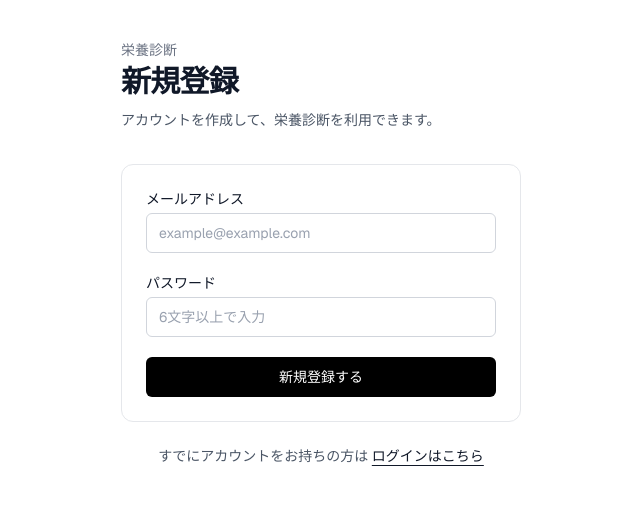
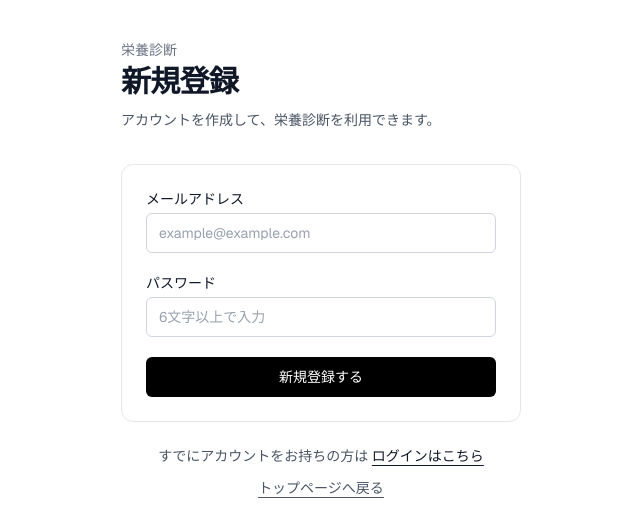
Before and after one commit to arasei/personal-nutrition-app, a Next.js app in the folder web/: page /signup in a window 1280 px wide. Shown: the top 532 px of the page, without its empty margins (319-959 px from the left). Built offline with nearby package versions, Linux system fonts and the light colour scheme; no server answers.

Commit message:
feat: トップページからの主要導線を整理

```diff
--- a/web/app/diagnosis/start/page.tsx
+++ b/web/app/diagnosis/start/page.tsx
@@ -12,14 +12,39 @@
 
 
 
+// このファイル内の流れ
+
+// /diagnosis/start
+//       ↓
+// 説明表示
+//       ↓
+// StartButton
+//       ↓
+// 認証確認
+//       ↓
+// 診断作成API
+
+
+
+import Link from "next/link";
 import StartButton from "./StartButton";
 
 export default function DiagnosisStartPage() {
   return (
     <main style={{ padding: 24 }}>
       <h1>診断を始める</h1>
+
       <p>ボタンを押すと質問1に進みます。</p>
+
       <StartButton />
+
+      {/* トップページ(/)への遷移リンク */}
+      <Link
+        href="/"
+        className="mt-4 inline-block text-sm text-gray-600 underline underline-offset-4 hover:text-gray-900"
+      >
+        トップページへ戻る
+      </Link>
     </main>
   );
 }
--- a/web/app/login/page.tsx
+++ b/web/app/login/page.tsx
@@ -29,6 +29,20 @@
 // その後、ログイン状態を今後使うことで、 診断開始APIで userId を body から受け取らない セッションから user を取得する 他人の diagnosisId を使えないようにする
 // - try / catch / finally によりログイン通信中、認証失敗とは別のエラーが起きた場合の処理を追加
 // - requiredによる必須入力チェックを追加(空欄送信を防ぐ)
+
+
+
+// ログインする
+// - Button
+// - 認証処理を実行
+
+// 新規登録はこちら
+// - Link
+// - 補助的な画面移動
+
+// トップページへ戻る
+// - Link
+// - 補助的な画面移動
 
 
 
@@ -300,6 +314,16 @@ export default function LoginPage() {
           新規登録はこちら
         </Link>
       </p>
+
+      {/* トップページ(/)への遷移リンク */}
+      <p className="mt-3 text-center text-sm">
+        <Link
+          href="/"
+          className="text-gray-600 underline underline-offset-4 hover:text-gray-900"
+        >
+          トップページ
+        </Link>
+      </p>
     </main>
   );
 }
--- a/web/app/signup/page.tsx
+++ b/web/app/signup/page.tsx
@@ -30,6 +30,20 @@
 
 // Button.tsx
 // → ボタンの見た目を統一
+
+
+
+// 新規登録する
+// - Button
+// - 認証処理を実行
+
+// ログインはこちら
+// - Link
+// - 補助的な画面移動
+
+// トップページへ戻る
+// - Link
+// - 補助的な画面移動
 
 
 
@@ -82,7 +96,7 @@
 // ↓
 // 送信された本人確認メールにて認証を行う
 // ↓
-// ユーザーが「ログインページへ移動する」を押す
+// ユーザーが「ログインページはこちら」を押す
 // ↓
 // /login に移動
 // ↓
@@ -287,6 +301,16 @@ export default function SignupPage() {
           ログインはこちら
         </Link>
       </p>
+
+      {/* トップページ(/)への遷移リンク */}
+      <p className="mt-3 text-center text-sm">
+        <Link
+          href="/"
+          className="text-gray-600 underline underline-offset-4 hover:text-gray-900"
+        >
+          トップページへ戻る
+        </Link>
+      </p>
     </main>
   );
 }
```
